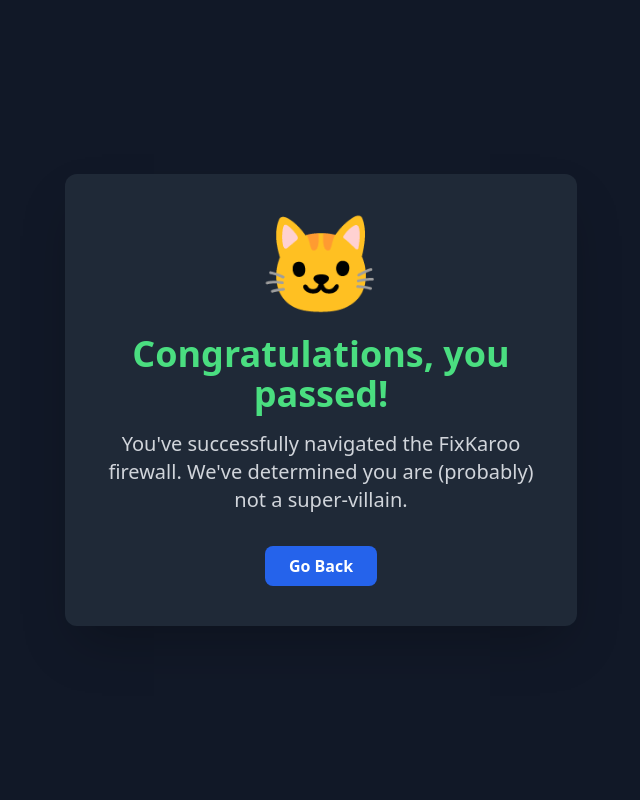
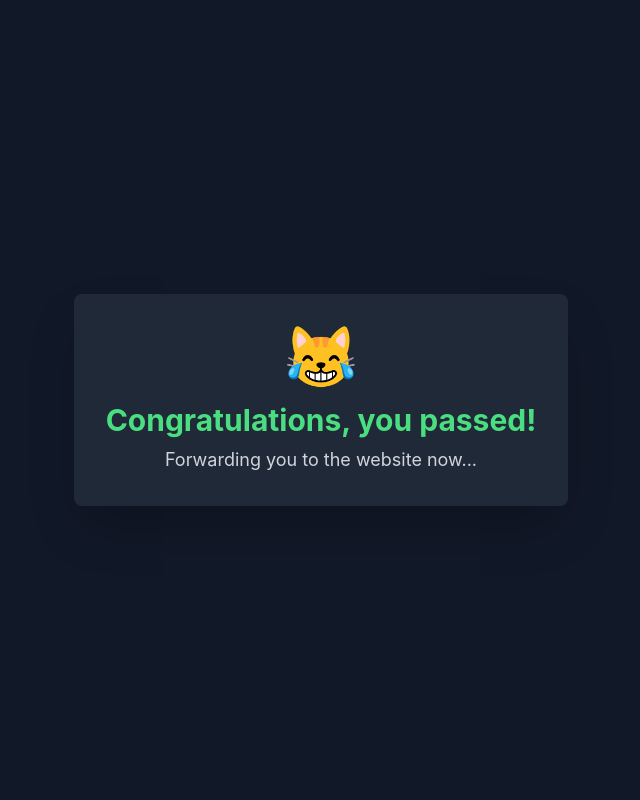
Before and after one commit to geeksahilthakur/fixkarun-, a Flask app: page /success in a window 1280 px wide. Shown: the whole page, without its empty margins (319-959 px from the left). Run offline with Flask 3, Linux system fonts and the light colour scheme; some libraries are stand-ins or nearby versions.

Commit message:
Update success.html

```diff
--- a/firekarun/templates/success.html
+++ b/firekarun/templates/success.html
@@ -3,24 +3,19 @@
 <head>
     <meta charset="UTF-8">
     <meta name="viewport" content="width=device-width, initial-scale=1.0">
-    <title>FixKaroo :: Access Granted</title>
+    <!-- This meta tag will redirect to the /proxy route after 3 seconds -->
+    <meta http-equiv="refresh" content="3;url={{ url_for('proxy') }}">
+    <title>Scan Complete!</title>
     <script src="https://cdn.tailwindcss.com"></script>
+    <style>
+        body { font-family: 'Inter', sans-serif; }
+    </style>
 </head>
-<body class="bg-gray-900 text-white font-sans">
-    <div class="flex flex-col items-center justify-center min-h-screen text-center p-6">
-        <div class="bg-gray-800 p-10 rounded-xl shadow-2xl max-w-lg">
-            <span class="text-8xl">🐱</span>
-            <h1 class="text-4xl font-bold text-green-400 mt-6">
-                Congratulations, you passed!
-            </h1>
-            <p class="text-xl text-gray-300 mt-4">
-                You've successfully navigated the FixKaroo firewall.
-                We've determined you are (probably) not a super-villain.
-            </p>
-            <a href="/" class="mt-8 inline-block bg-blue-600 hover:bg-blue-700 text-white font-bold py-2 px-6 rounded-lg transition duration-300">
-                Go Back
-            </a>
-        </div>
+<body class="bg-gray-900 text-gray-100 flex items-center justify-center min-h-screen">
+    <div class="text-center p-8 bg-gray-800 rounded-lg shadow-2xl">
+        <div class="text-6xl mb-4">😹</div>
+        <h1 class="text-3xl font-bold text-green-400 mb-2">Congratulations, you passed!</h1>
+        <p class="text-lg text-gray-300">Forwarding you to the website now...</p>
     </div>
 </body>
 </html>
```
